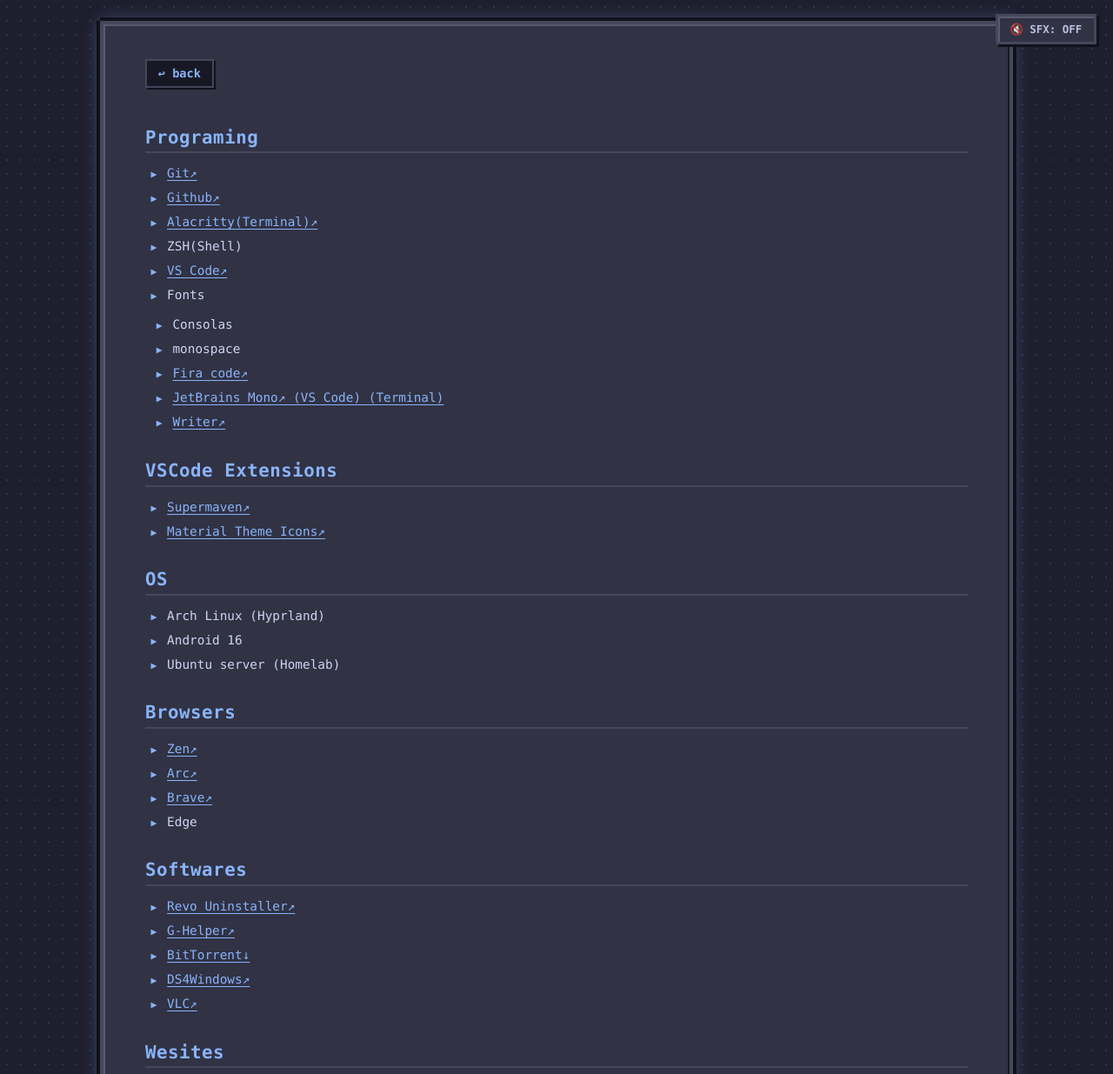
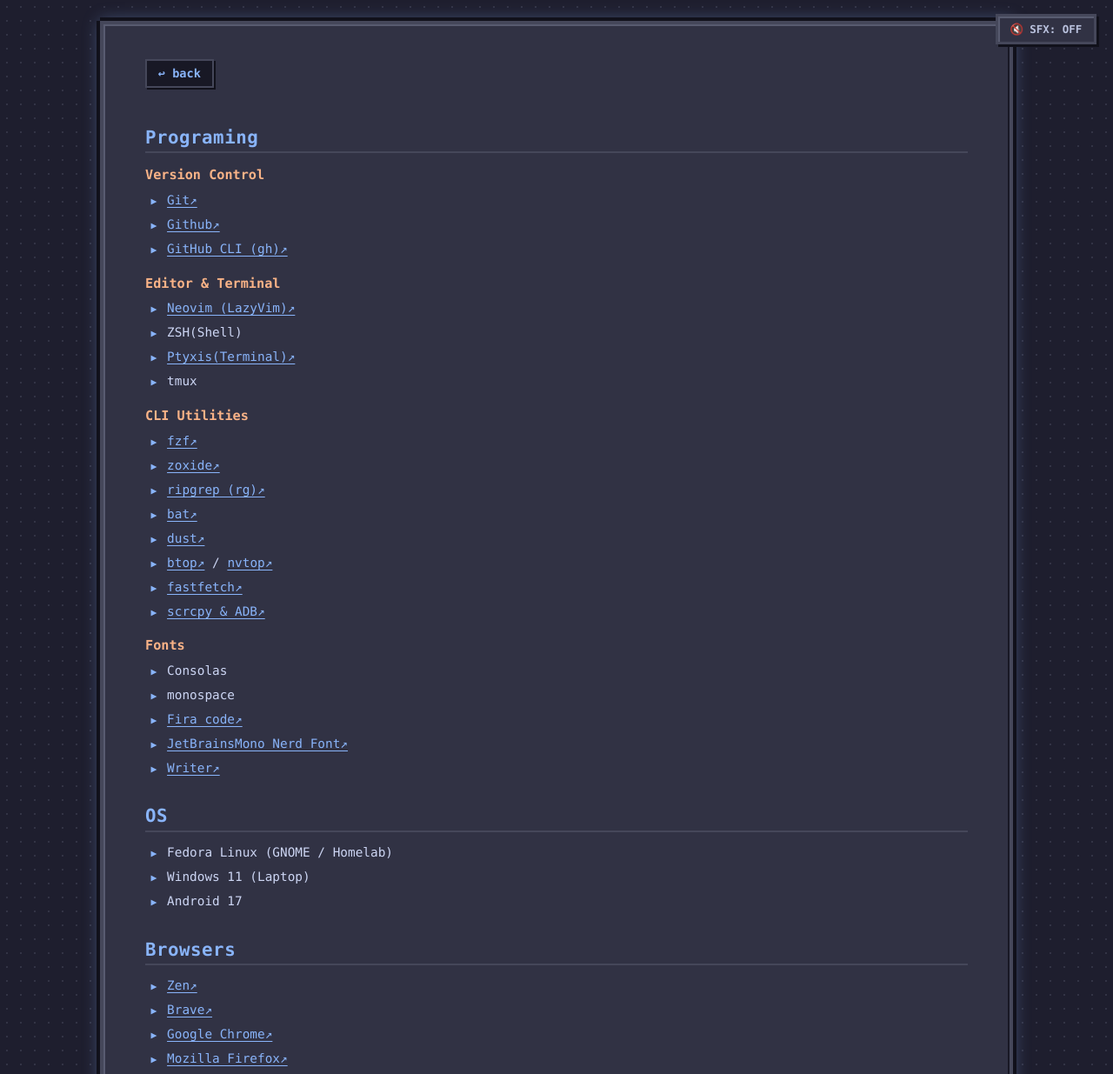
Before and after one commit to PatelRavip1/website, an Astro site: page /website/tools in a window 1280 px wide. Shown: the top 1235 px of the page at 87% size. Built offline with nearby package versions, Linux system fonts and the light colour scheme; Astro itself is replaced by a stand-in of ours.

Commit message:
update tools list with current setup and subcategories

```diff
--- a/src/pages/tools.astro
+++ b/src/pages/tools.astro
@@ -8,6 +8,7 @@
             <a href="/website/"> ↩ back</a>
         </div>
         <h2>Programing</h2>
+        <h4>Version Control</h4>
         <ul>
             <li>
                 <a href="https://git-scm.com/" target="_blank">Git↗</a>
@@ -18,17 +19,50 @@
                 >
             </li>
             <li>
-                <a href="https://alacritty.org/" target="_blank"
-                    >Alacritty(Terminal)↗</a
-                >
+                <a href="https://cli.github.com/" target="_blank">GitHub CLI (gh)↗</a>
+            </li>
+        </ul>
+        <h4>Editor & Terminal</h4>
+        <ul>
+            <li>
+                <a href="https://neovim.io/" target="_blank">Neovim (LazyVim)↗</a>
             </li>
             <li>ZSH(Shell)</li>
             <li>
-                <a href="https://code.visualstudio.com/download" target="_blank"
-                    >VS Code↗</a
+                <a href="https://gitlab.gnome.org/chergert/ptyxis" target="_blank"
+                    >Ptyxis(Terminal)↗</a
                 >
             </li>
-            <li>Fonts</li>
+            <li>tmux</li>
+        </ul>
+        <h4>CLI Utilities</h4>
+        <ul>
+            <li>
+                <a href="https://github.com/junegunn/fzf" target="_blank">fzf↗</a>
+            </li>
+            <li>
+                <a href="https://github.com/ajeetdsouza/zoxide" target="_blank">zoxide↗</a>
+            </li>
+            <li>
+                <a href="https://github.com/BurntSushi/ripgrep" target="_blank">ripgrep (rg)↗</a>
+            </li>
+            <li>
+                <a href="https://github.com/sharkdp/bat" target="_blank">bat↗</a>
+            </li>
+            <li>
+                <a href="https://github.com/bootandy/dust" target="_blank">dust↗</a>
+            </li>
+            <li>
+                <a href="https://github.com/aristocratos/btop" target="_blank">btop↗</a> / <a href="https://github.com/Syllo/nvtop" target="_blank">nvtop↗</a>
+            </li>
+            <li>
+                <a href="https://github.com/fastfetch-cli/fastfetch" target="_blank">fastfetch↗</a>
+            </li>
+            <li>
+                <a href="https://github.com/Genymobile/scrcpy" target="_blank">scrcpy & ADB↗</a>
+            </li>
+        </ul>
+        <h4>Fonts</h4>
         <ul>
             <li>Consolas</li>
             <li>monospace</li>
@@ -39,8 +73,8 @@
                 >
             </li>
             <li>
-                    <a href="https://www.jetbrains.com/lp/mono/" target="_blank"
-                        >JetBrains Mono↗ (VS Code) (Terminal)</a
+                <a href="https://www.nerdfonts.com/font-downloads" target="_blank"
+                    >JetBrainsMono Nerd Font↗</a
                 >
             </li>
             <li>
@@ -52,31 +86,11 @@
                 </a>
             </li>
         </ul>
-        </ul>
-        <h2>VSCode Extensions</h2>
-        <ul>
-            <li>
-                <a
-                    href="https://marketplace.visualstudio.com/items?itemName=supermaven.supermaven"
-                    target="_blank"
-                >
-                    Supermaven↗
-                </a>
-            </li>
-            <li>
-                <a
-                    href="https://marketplace.visualstudio.com/items?itemName=Equinusocio.vsc-material-theme-icons"
-                    target="_blank"
-                >
-                    Material Theme Icons↗
-                </a>
-            </li>
-        </ul>
         <h2>OS</h2>
         <ul>
-            <li>Arch Linux (Hyprland)</li>
-            <li>Android 16</li>
-            <li>Ubuntu server (Homelab)</li>
+            <li>Fedora Linux (GNOME / Homelab)</li>
+            <li>Windows 11 (Laptop)</li>
+            <li>Android 17</li>
         </ul>
         <h2>Browsers</h2>
         <ul>
@@ -86,13 +100,15 @@
                 >
             </li>
             <li>
-                <a href="https://arc.net/" target="_blank">Arc↗</a>
-            </li>
-            <li>
                 <a href="https://brave.com/download/" target="_blank">Brave↗</a
                 >
             </li>
-            <li>Edge</li>
+            <li>
+                <a href="https://www.google.com/chrome/" target="_blank">Google Chrome↗</a>
+            </li>
+            <li>
+                <a href="https://www.mozilla.org/firefox/" target="_blank">Mozilla Firefox↗</a>
+            </li>
         </ul>
         <h2>Softwares</h2>
         <ul>
@@ -120,6 +136,15 @@
             <li>
                 <a href="https://www.videolan.org/vlc/" target="_blank">VLC↗</a
                 >
+            </li>
+            <li>
+                <a href="https://localsend.org/" target="_blank">LocalSend↗</a>
+            </li>
+            <li>
+                <a href="https://rustdesk.com/" target="_blank">RustDesk↗</a>
+            </li>
+            <li>
+                <a href="https://obsproject.com/" target="_blank">OBS Studio↗</a>
             </li>
         </ul>
         <h2>Wesites</h2>
@@ -186,6 +211,7 @@
         </ul>
 
         <h2>Homelab</h2>
+        <h4>System & Services</h4>
         <ul>
             <li>rsync</li>
             <li>Docker</li>
@@ -193,6 +219,13 @@
             <li>Jellyfin</li>
             <li>zsh</li>
             <li>Termux (Android)</li>
+        </ul>
+        <h4>AI & Local LLMs</h4>
+        <ul>
+            <li>AO (Agent Orchestrator)</li>
+            <li>OMP (Agent CLI)</li>
+            <li>Headroom & SQZ</li>
+            <li>llama.cpp & local Qwen models</li>
         </ul>
     </main>
 
```
Lines whose indentation alone changed are shown as unchanged.
